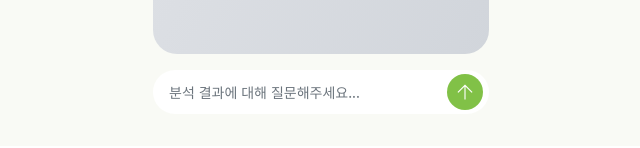
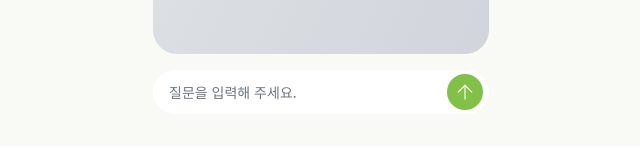
Before and after one commit to iko-ilko/Nada, a React (Vite) app in the folder web/: page /photo-result in a window 1280 px wide. Shown: the part 654-802 px from the top of the page, without its empty margins (319-959 px from the left). Built offline with nearby package versions, Linux system fonts and the light colour scheme.

Commit message:
fix: placeholder

```diff
--- a/web/src/pages/PhotoResult.jsx
+++ b/web/src/pages/PhotoResult.jsx
@@ -11,8 +11,8 @@ export default function PhotoResult() {
         navigate('/analysis-detail', {
             state: {
                 capturedImage,
-        userState: question.trim()
-      }
+                userState: question.trim(),
+            },
         });
     };
 
@@ -20,8 +20,8 @@ export default function PhotoResult() {
         navigate('/analysis-detail', {
             state: {
                 capturedImage,
-        userState: ''
-      }
+                userState: '',
+            },
         });
     };
 
@@ -50,7 +50,7 @@ export default function PhotoResult() {
                                 onChange={(e) => setQuestion(e.target.value)}
                                 onKeyPress={(e) => e.key === 'Enter' && handleSubmit()}
                                 className="w-full rounded-full border-slate-300 bg-surface-light py-3 pl-4 pr-12 text-sm text-text-light-primary placeholder:text-text-light-secondary focus:border-primary focus:ring-primary dark:border-zinc-700 dark:bg-surface-dark dark:text-text-dark-primary dark:placeholder:text-text-dark-secondary"
-                placeholder="분석 결과에 대해 질문해주세요..."
+                                placeholder="질문을 입력해 주세요."
                             />
                             <button
                                 onClick={handleSubmit}
```
Lines whose indentation alone changed are shown as unchanged.
